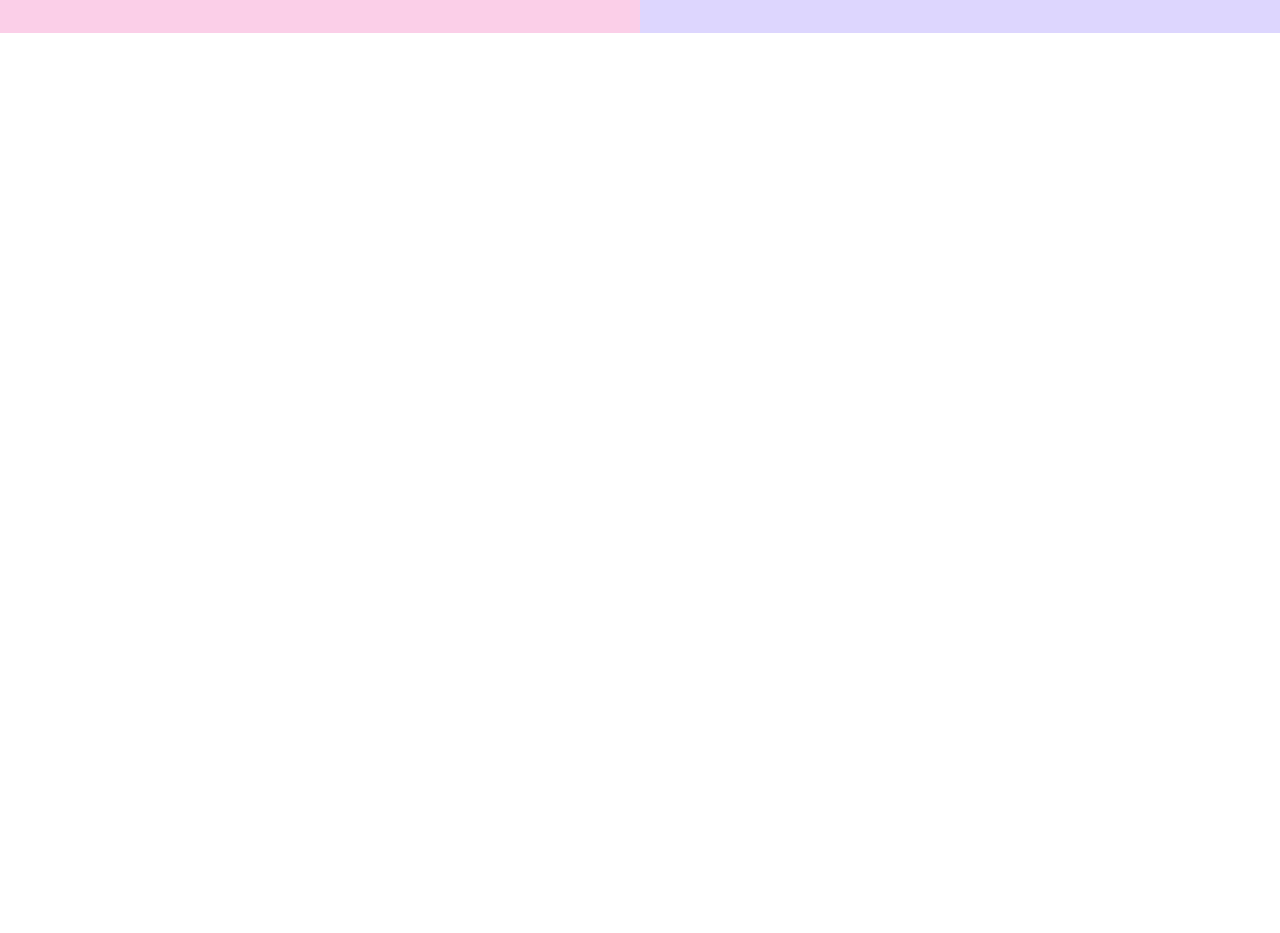
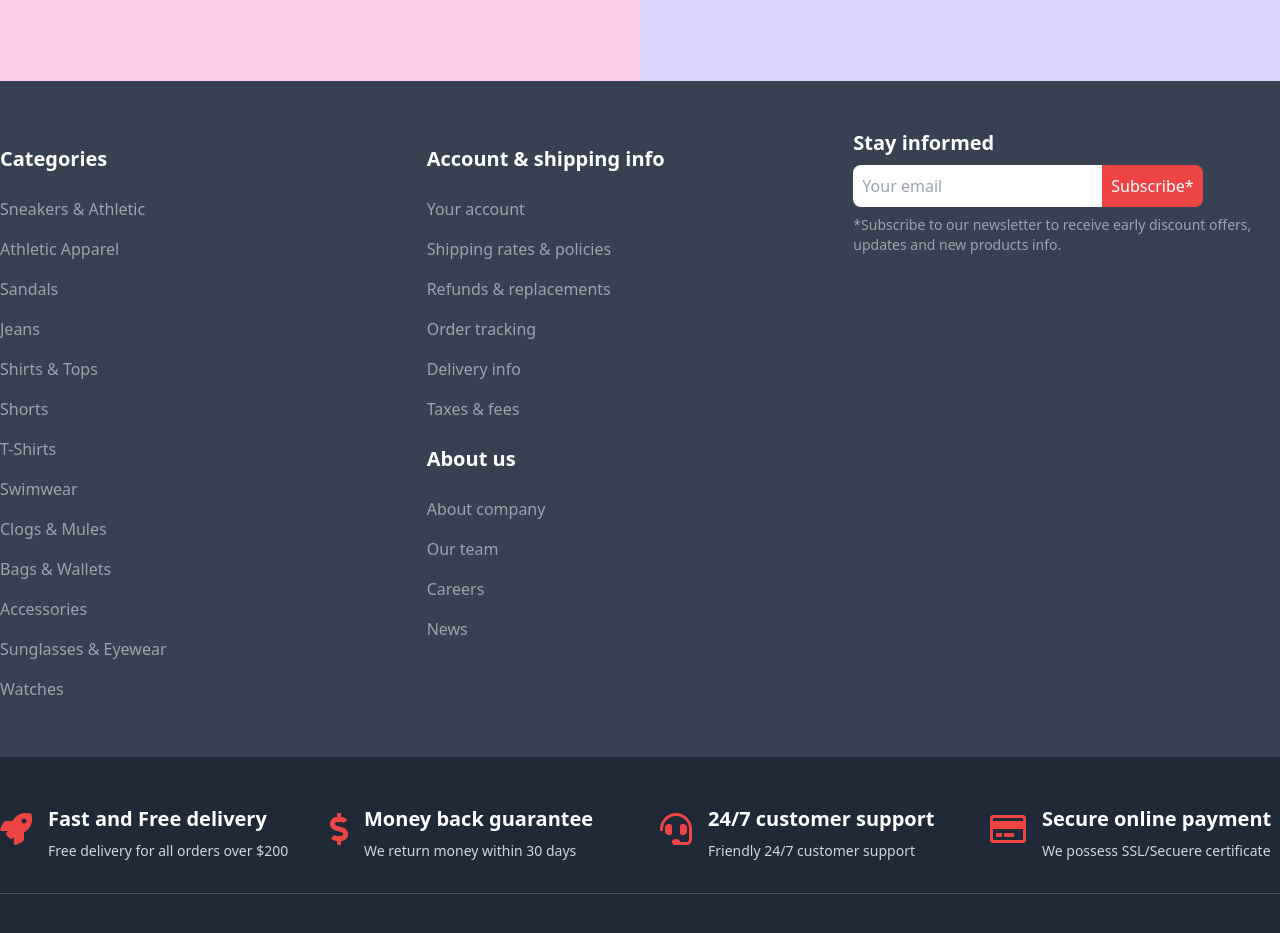
Before and after one commit to BisiDavi/e-stores, a Next.js app: page / in a window 1280 px wide. Shown: the part 3463-4396 px from the top of the page. Before the commit the page ends 3496 px from the top, so only its background shows below. Built offline with nearby package versions, Linux system fonts and the light colour scheme.

Commit message:
footer updated

```diff
--- a/components/Brands.tsx
+++ b/components/Brands.tsx
@@ -15,7 +15,7 @@ const brands = [
 
 export default function Brands() {
     return (
-        <section className="brands container m-auto my-6 mb-12">
+        <section className="brands container m-auto my-6 mb-24">
                 <h4 className='text-center text-4xl my-8 font-medium'>Shop by Brands</h4>
             <div className="grid grid-cols-4 gap-10">
                 {brands.map((brand) => (
--- a/components/Footer.tsx
+++ b/components/Footer.tsx
@@ -1,7 +1,124 @@
+import Link from "next/link";
+import footerContent from "@/json/footer.json";
+
+type footerContentItems = {
+    name?: string;
+    links?: footerLinkType[];
+    group?: { name: string; links: footerLinkType[] }[];
+};
+
+type footerLinkType = {
+    name: string;
+    link: string;
+};
+
 export default function Footer() {
-	return (
-		<footer>
-
-		</footer>
-	)
+    return (
+        <footer className="flex flex-col">
+            <div className="topsection bg-gray-700 py-12">
+                <div className="container grid grid-cols-3 mx-auto">
+                    {footerContent.section1.map((item: footerContentItems) =>
+                        !item.group ? (
+                            <div
+                                key={item.name}
+                                className="footer-link flex flex-col"
+                            >
+                                <h4 className="my-4 text-white font-semibold text-xl">
+                                    {item.name}
+                                </h4>
+                                <div className="links flex flex-col">
+                                    {item?.links?.map(
+                                        (footerLink: footerLinkType) => (
+                                            <Link
+                                                key={footerLink.name}
+                                                href={footerLink.link}
+                                                passHref
+                                            >
+                                                <a className="hover:text-gray-50 text-gray-400 my-2">
+                                                    {footerLink.name}
+                                                </a>
+                                            </Link>
+                                        ),
+                                    )}
+                                </div>
+                            </div>
+                        ) : (
+                            <div className="flex flex-col">
+                                {item.group.map((footerItem) => (
+                                    <div
+                                        key={footerItem.name}
+                                        className="footer-link flex flex-col"
+                                    >
+                                        <h4 className="text-white font-semibold my-4 text-xl">
+                                            {footerItem.name}
+                                        </h4>
+                                        <div className="links flex flex-col">
+                                            {footerItem.links.map(
+                                                (
+                                                    footerLink: footerLinkType,
+                                                ) => (
+                                                    <Link
+                                                        key={footerLink.name}
+                                                        href={footerLink.link}
+                                                        passHref
+                                                    >
+                                                        <a className="hover:text-gray-50 text-gray-400 my-2">
+                                                            {footerLink.name}
+                                                        </a>
+                                                    </Link>
+                                                ),
+                                            )}
+                                        </div>
+                                    </div>
+                                ))}
+                            </div>
+                        ),
+                    )}
+                    <div className="contact-form flex flex-col">
+                        <h4 className="text-white text-xl font-semibold text-loose">
+                            Stay informed
+                        </h4>
+                        <div className="flex items-center form-input my-2">
+                            <input
+                                placeholder="Your email"
+                                className="bg-white focus:ring-red-200 focus:border-transparent focus:outline-none focus:ring-2 focus:border-red-500 focus:border-red-500 rounded-lg border border-transparent p-2 rounded-r-none"
+                            />
+                            <button className="bg-red-500 rounded-lg hover:bg-red-600 text-white p-2 rounded-l-none border-transparent border">
+                                Subscribe*
+                            </button>
+                        </div>
+                        <p className="text-sm text-gray-400">
+                            *Subscribe to our newsletter to receive early
+                            discount offers, updates and new products info.
+                        </p>
+                    </div>
+                </div>
+            </div>
+            <div className="section-2 bg-gray-800 py-10">
+                <div className="container m-auto">
+                    <div className="point grid grid-cols-4 gap-10">
+                        {footerContent.section2.points.map((point) => (
+                            <div
+                                key={point.title}
+                                className="point flex items-center"
+                            >
+                                <i
+                                    className={`text-red-500 ${point.icon} fa-2x`}
+                                ></i>
+                                <span className="ml-4 flex flex-col">
+                                    <h3 className="text-xl font-semibold text-white my-2">
+                                        {point.title}
+                                    </h3>
+                                    <p className="text-gray-300 text-sm">
+                                        {point.text}
+                                    </p>
+                                </span>
+                            </div>
+                        ))}
+                    </div>
+                    <hr className="w-full my-8 opacity-20" />
+                </div>
+            </div>
+        </footer>
+    );
 }
--- /dev/null
+++ b/json/footer.json
@@ -0,0 +1,86 @@
+{
+    "section1": [
+        {
+            "name": "Categories",
+            "links": [
+                { "name": "Sneakers & Athletic", "link": "#" },
+                { "name": "Athletic Apparel", "link": "#" },
+                { "name": "Sandals", "link": "#" },
+                { "name": "Jeans", "link": "#" },
+                { "name": "Shirts & Tops", "link": "#" },
+                { "name": "Shorts", "link": "#" },
+                { "name": "T-Shirts", "link": "#" },
+                { "name": "Swimwear", "link": "#" },
+                { "name": "Clogs & Mules", "link": "#" },
+                { "name": "Bags & Wallets", "link": "#" },
+                { "name": "Accessories", "link": "#" },
+                { "name": "Sunglasses & Eyewear", "link": "#" },
+                { "name": "Watches", "link": "#" }
+            ]
+        },
+        {
+            "group": [
+                {
+                    "name": "Account & shipping info",
+                    "links": [
+                        { "name": "Your account", "link": "#" },
+                        { "name": "Shipping rates & policies", "link": "#" },
+                        { "name": "Refunds & replacements", "link": "#" },
+                        { "name": "Order tracking", "link": "#" },
+                        { "name": "Delivery info", "link": "#" },
+                        { "name": "Taxes & fees", "link": "#" }
+                    ]
+                },
+                {
+                    "name": "About us",
+                    "links": [
+                        { "name": "About company", "link": "#" },
+                        { "name": "Our team", "link": "#" },
+                        { "name": "Careers", "link": "#" },
+                        { "name": "News", "link": "#" }
+                    ]
+                }
+            ]
+        }
+    ],
+    "section2": {
+        "points": [
+            {
+                "title": "Fast and Free delivery",
+                "text": "Free delivery for all orders over $200",
+                "icon": "fas fa-rocket"
+            },
+            {
+                "title": "Money back guarantee",
+                "text": "We return money within 30 days",
+                "icon": "fas fa-dollar-sign"
+            },
+            {
+                "title": "24/7 customer support",
+                "text": "Friendly 24/7 customer support",
+                "icon": "fas fa-headset"
+            },
+            {
+                "title": "Secure online payment",
+                "text": "We possess SSL/Secuere certificate",
+                "icon": "far fa-credit-card"
+            }
+        ],
+        "socialIcons": [
+            "fab fa-twitter",
+            "fab fa-facebook",
+            "fab fa-instagram",
+            "fab fa-pinterest",
+            "fab fa-youtube"
+        ],
+        "paymentMethod": "/payment-method.webp",
+        "footerLinks": [
+            { "name": "Outlets", "link": "#" },
+            { "name": "Affiliates", "link": "#" },
+            { "name": "Support", "link": "#" },
+            { "name": "Privacy", "link": "#" },
+            { "name": "Terms of use", "link": "#" },
+            { "name": "Payment methods", "link": "#" }
+        ]
+    }
+}
```
